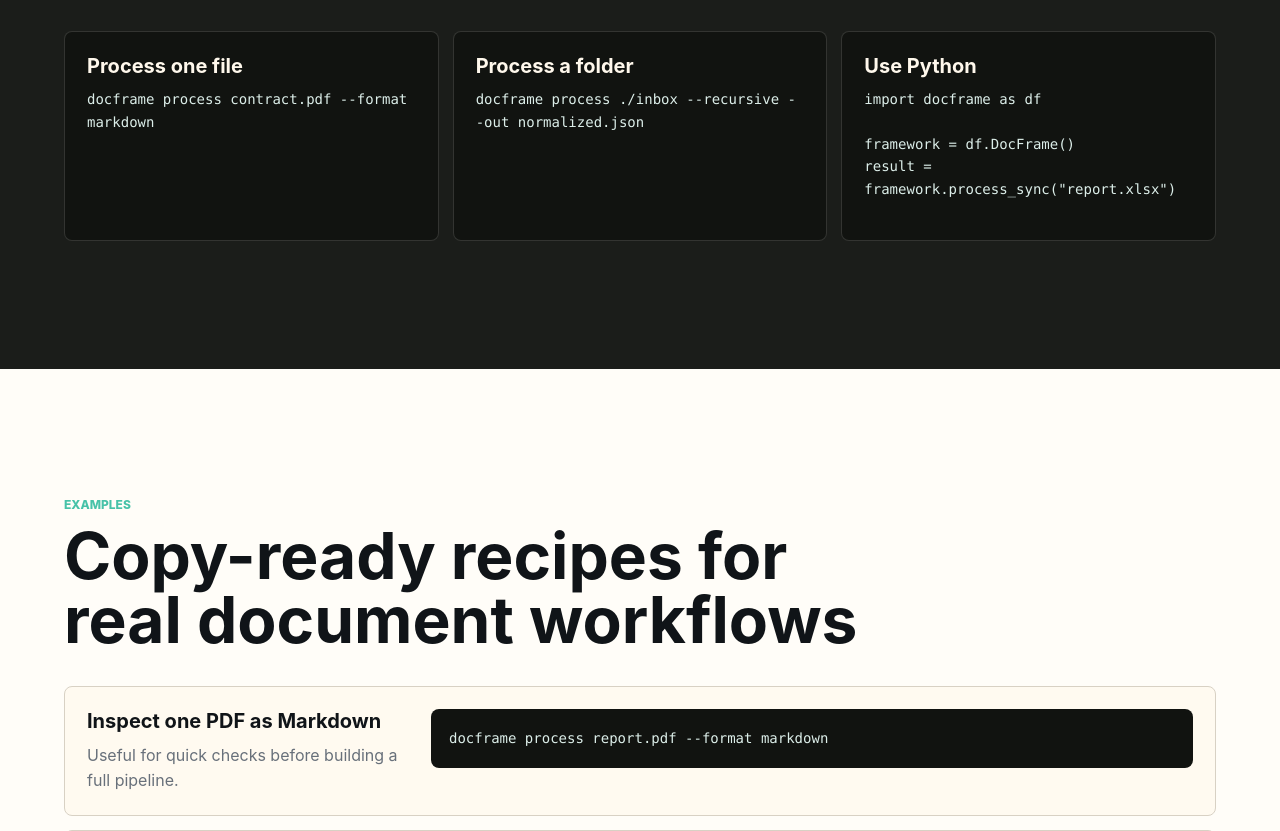
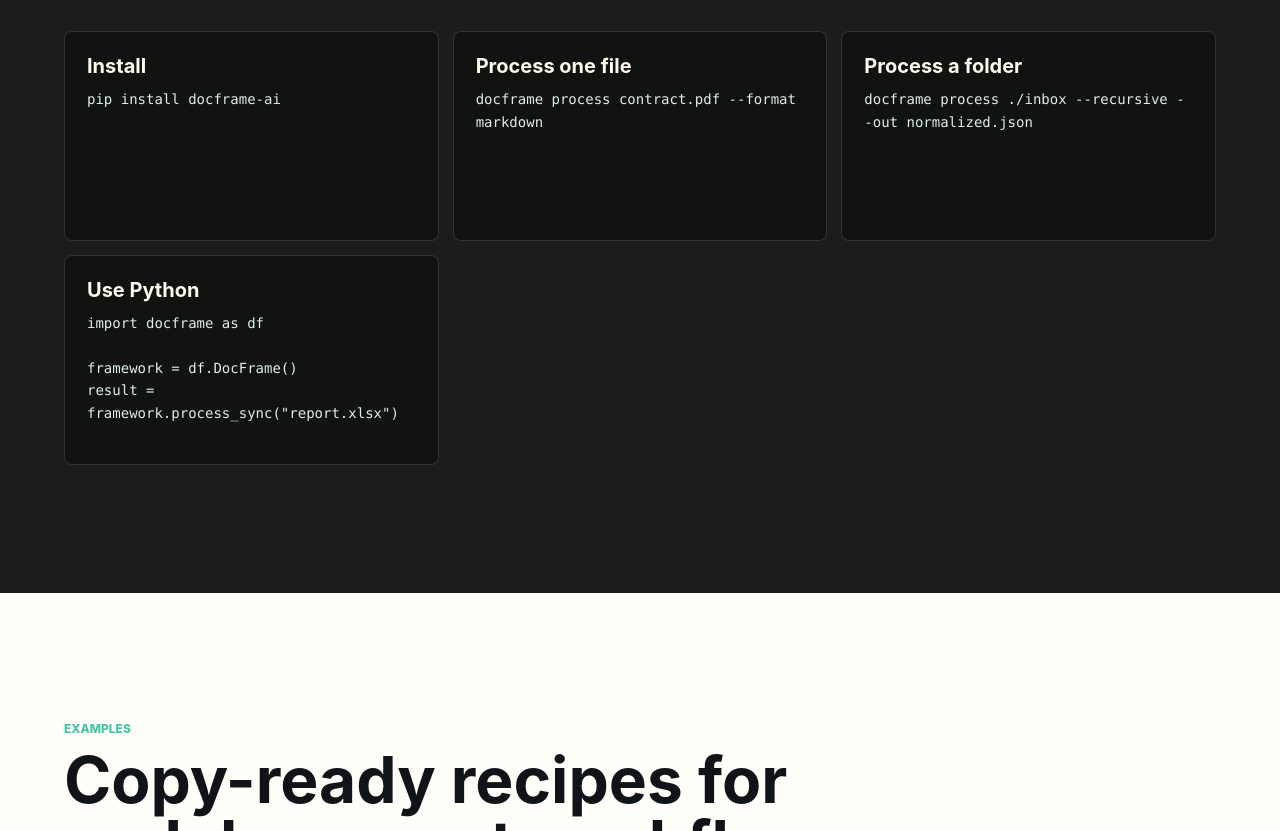
Before and after one commit to Meet2147/docframe, a plain HTML site: page site/index.html in a window 1280 px wide. Shown: the part 2536-3367 px from the top of the page. Drawn offline with Linux system fonts and the light colour scheme.

Commit message:
Prepare docframe-ai PyPI publishing

```diff
--- a/site/index.html
+++ b/site/index.html
@@ -109,6 +109,10 @@ ok wrote normalized.json</code></pre>
       </div>
       <div class="code-grid">
         <div class="code-panel">
+          <h3>Install</h3>
+          <pre><code>pip install docframe-ai</code></pre>
+        </div>
+        <div class="code-panel">
           <h3>Process one file</h3>
           <pre><code>docframe process contract.pdf --format markdown</code></pre>
         </div>
```
Also changed, not shown: 6 other files.
